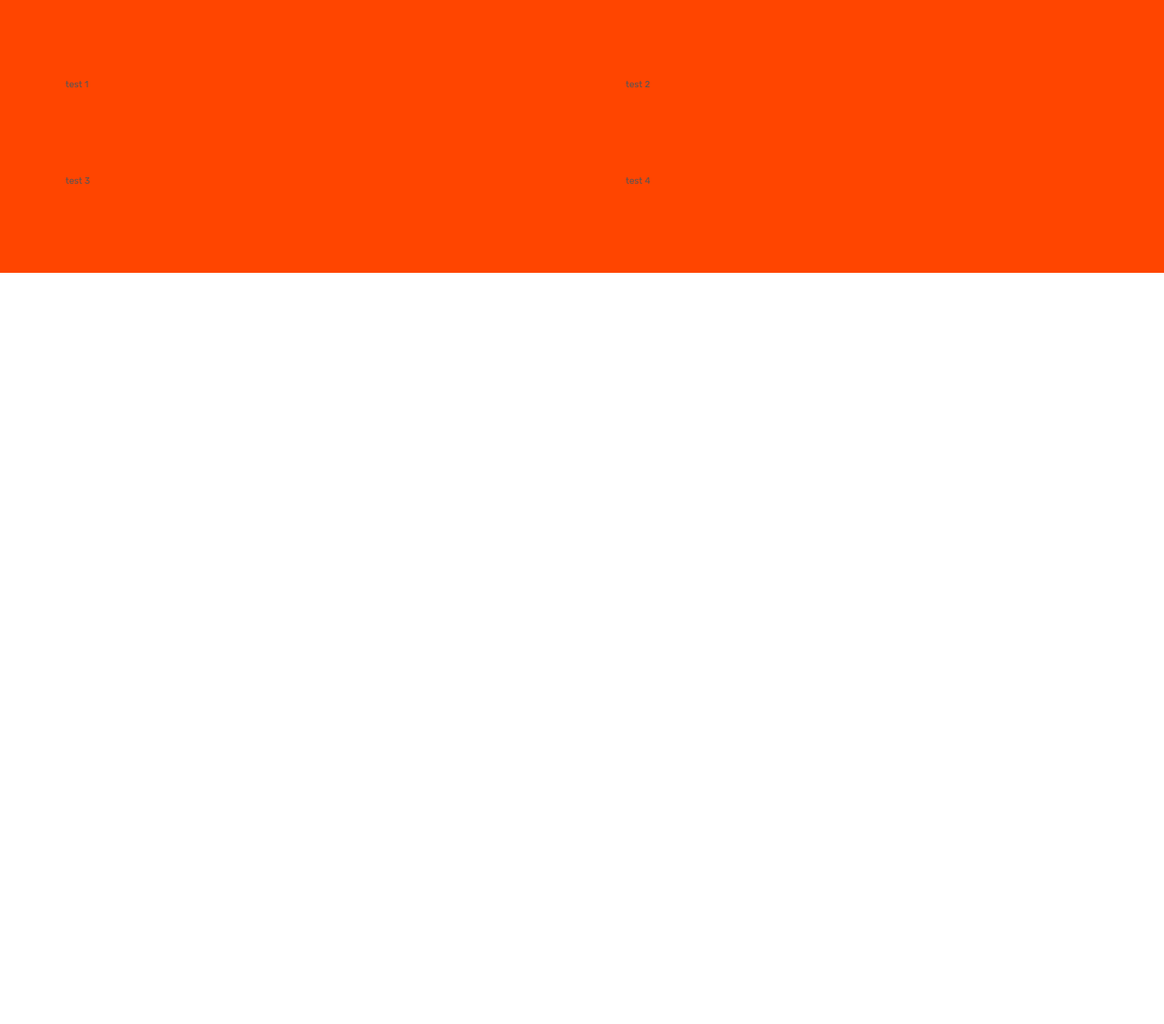
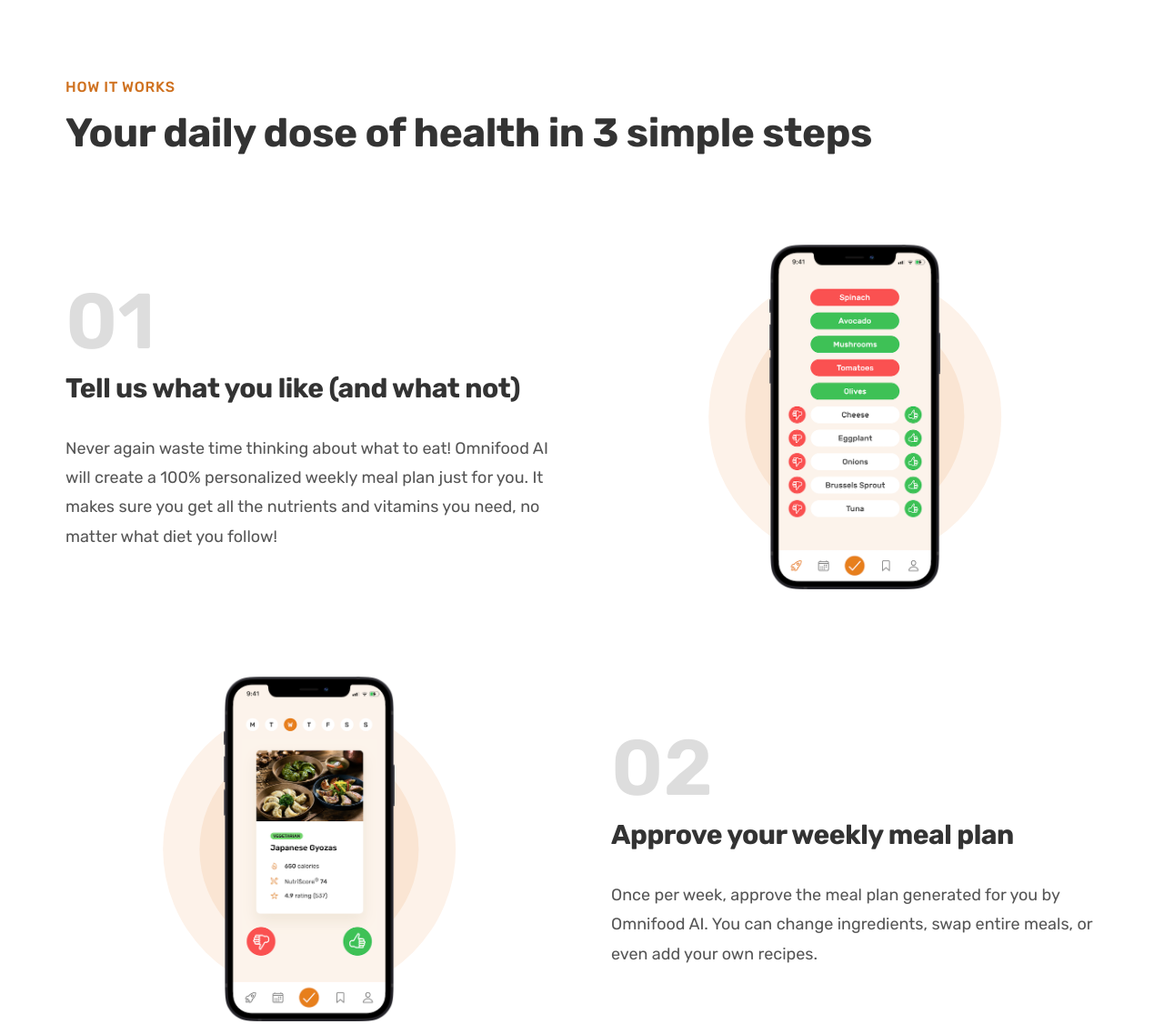
Before and after one commit to AnaSad-front/omnifood, a plain HTML site: page index.html in a window 1280 px wide. Shown: the part 768-1894 px from the top of the page at 91% size. Before the commit the page ends 1068 px from the top, so only its background shows below. Drawn offline with Linux system fonts and the light colour scheme.

Commit message:
Building the How it works section

```diff
--- /dev/null
+++ b/css/general.css
@@ -0,0 +1,168 @@
+/*
+
+--- 01 TYPOGRAPHY SYSTEM
+
+FONT SIZE SYSTEM (px)
+10 / 12 / 14 / 16 / 18 / 20 / 24 / 30 / 36 / 44 / 52 / 62 / 74 / 86 / 98
+
+FONT WEIGHTS:
+default: 400
+medium: 500
+semi-bold: 600
+bold: 700
+
+LINE HEIGHTS:
+default: 1
+small: 1.05
+medium: 1.2
+paragraph: 1.6
+
+LETTER SPACING:
+-0.5px
+0.75px
+
+--- 02 COLORS
+
+PRIMARY: #e67e22
+TINTS:
+#fdf2e9
+#fae5d3
+SHADES: #cf711f
+ACCENTS:
+GRAYS:
+#555
+#333
+
+--- 05 SHADOWS
+
+--- 06 BORDER-RADIUS
+default 1rem
+
+--- 07 WHITESPACE
+
+SPACING SYSTEM (px)
+2 / 4 / 8 / 12 / 16 / 24 / 32 / 48 / 64 / 80 / 96 / 128
+*/
+
+* {
+  margin: 0;
+  padding: 0;
+  box-sizing: border-box;
+}
+
+html {
+  font-size: 62.5%;
+}
+
+body {
+  font-family: "Rubik", sans-serif;
+  line-height: 1;
+  font-weight: 400;
+  color: #555;
+}
+
+.container {
+  max-width: 120rem;
+  margin: 0 auto;
+  padding: 0 3.2rem;
+}
+
+.grid {
+  display: grid;
+  column-gap: 6.4rem;
+  row-gap: 9.6rem;
+}
+
+.grid--2-cols {
+  grid-template-columns: repeat(2, 1fr);
+}
+
+.grid--3-cols {
+  grid-template-columns: repeat(3, 1fr);
+}
+
+.grid--4-cols {
+  grid-template-columns: repeat(4, 1fr);
+}
+
+.grid--center-v {
+  align-items: center;
+}
+
+.heading-primary,
+.heading-secondary,
+.heading-tertiary {
+  font-weight: 700;
+  color: #333;
+  letter-spacing: -0.5px;
+}
+
+.heading-primary {
+  font-size: 5.2rem;
+  line-height: 1.05;
+  margin-bottom: 3.2rem;
+}
+
+.heading-secondary {
+  font-size: 4.4rem;
+  line-height: 1.2;
+  margin-bottom: 9.6rem;
+}
+
+.heading-tertiary {
+  font-size: 3rem;
+  line-height: 1.2;
+  margin-bottom: 3.2rem;
+}
+
+.subheading {
+  display: block;
+  font-size: 1.6rem;
+  font-weight: 500;
+  color: #cf711f;
+  text-transform: uppercase;
+  margin-bottom: 1.6rem;
+  letter-spacing: 0.75px;
+}
+
+.btn:link,
+.btn:visited {
+  display: inline-block;
+  text-decoration: none;
+  font-size: 2rem;
+  font-weight: 600;
+  padding: 1.6rem 3.2rem;
+  border-radius: 1rem;
+
+  /* put transition on original 'state' */
+  transition: background-color 0.5s;
+}
+
+.btn--full:link,
+.btn--full:visited {
+  background-color: #e67e22;
+  color: #fff;
+}
+
+.btn--full:hover,
+.btn--full:active {
+  background-color: #cf711f;
+}
+
+.btn--outline:link,
+.btn--outline:visited {
+  background-color: #fff;
+  color: #555;
+}
+
+.btn--outline:hover,
+.btn--outline:active {
+  background-color: #fdf2e9;
+
+  /* Trick to add border inside */
+  box-shadow: inset 0 0 0 3px #fff;
+}
+
+.margin-right-sm {
+  margin-right: 1.6rem !important;
+}
--- a/css/style.css
+++ b/css/style.css
@@ -1,133 +1,3 @@
-/*
-
---- 01 TYPOGRAPHY SYSTEM
-
-FONT SIZE SYSTEM (px)
-10 / 12 / 14 / 16 / 18 / 20 / 24 / 30 / 36 / 44 / 52 / 62 / 74 / 86 / 98
-
-FONT WEIGHTS:
-default: 400
-medium: 500
-semi-bold: 600
-bold: 700
-
-LINE HEIGHTS:
-default: 1
-small: 1.05
-paragraph: 1.6
-
---- 02 COLORS
-
-PRIMARY: #e67e22
-TINTS: #fdf2e9
-SHADES: #cf711f
-ACCENTS:
-GRAYS:
-#555
-#333
-
---- 05 SHADOWS
-
---- 06 BORDER-RADIUS
-default 1rem
-
---- 07 WHITESPACE
-
-SPACING SYSTEM (px)
-2 / 4 / 8 / 12 / 16 / 24 / 32 / 48 / 64 / 80 / 96 / 128
-*/
-
-* {
-  margin: 0;
-  padding: 0;
-  box-sizing: border-box;
-}
-
-html {
-  font-size: 62.5%;
-}
-
-body {
-  font-family: "Rubik", sans-serif;
-  line-height: 1;
-  font-weight: 400;
-  color: #555;
-}
-
-.container {
-  max-width: 120rem;
-  margin: 0 auto;
-  padding: 0 3.2rem;
-}
-
-.grid {
-  display: grid;
-  gap: 9.6rem;
-}
-
-.grid--2-cols {
-  grid-template-columns: repeat(2, 1fr);
-}
-
-.grid--3-cols {
-  grid-template-columns: repeat(3, 1fr);
-}
-
-.grid--4-cols {
-  grid-template-columns: repeat(4, 1fr);
-}
-
-.heading-primary {
-  font-size: 5.2rem;
-  font-weight: 700;
-  line-height: 1.05;
-  color: #333;
-  letter-spacing: -0.5px;
-  margin-bottom: 3.2rem;
-}
-
-.btn:link,
-.btn:visited {
-  display: inline-block;
-  text-decoration: none;
-  font-size: 2rem;
-  font-weight: 600;
-  padding: 1.6rem 3.2rem;
-  border-radius: 1rem;
-
-  /* put transition on original 'state' */
-  transition: background-color 0.5s;
-}
-
-.btn--full:link,
-.btn--full:visited {
-  background-color: #e67e22;
-  color: #fff;
-}
-
-.btn--full:hover,
-.btn--full:active {
-  background-color: #cf711f;
-}
-
-.btn--outline:link,
-.btn--outline:visited {
-  background-color: #fff;
-  color: #555;
-}
-
-.btn--outline:hover,
-.btn--outline:active {
-  background-color: #fdf2e9;
-
-  /* Trick to add border inside */
-  box-shadow: inset 0 0 0 3px #fff;
-}
-
-.margin-right-sm {
-  margin-right: 1.6rem !important;
-}
-
 /* HEADER */
 
 .header {
@@ -243,5 +113,53 @@
 
 .section-how {
   padding: 9.6rem 0;
-  background-color: orangered;
 }
+
+.step-number {
+  font-size: 8.6rem;
+  font-weight: 600;
+  color: #ddd;
+  margin-bottom: 1.2rem;
+}
+
+.step-description {
+  font-size: 1.8rem;
+  line-height: 1.8;
+}
+
+.step-img-box {
+  position: relative;
+  display: flex;
+  align-items: center;
+  justify-content: center;
+}
+
+.step-img-box::before,
+.step-img-box::after {
+  content: "";
+  display: block;
+  border-radius: 50%;
+  position: absolute;
+  top: 50%;
+  left: 50%;
+  transform: translate(-50%, -50%);
+}
+
+.step-img-box::before {
+  width: 60%;
+  /* 60% of parent's width */
+  padding-bottom: 60%;
+  background-color: #fdf2e9;
+  z-index: -2;
+}
+
+.step-img-box::after {
+  width: 45%;
+  padding-bottom: 45%;
+  background-color: #fae5d3;
+  z-index: -1;
+}
+
+.step-img {
+  width: 35%;
+}
--- a/index.html
+++ b/index.html
@@ -9,6 +9,7 @@
       href="https://fonts.googleapis.com/css2?family=Rubik:ital,wght@0,300..900;1,300..900&display=swap"
       rel="stylesheet"
     />
+    <link rel="stylesheet" href="./css/general.css" />
     <link rel="stylesheet" href="./css/style.css" />
 
     <title>Omnifood</title>
@@ -85,11 +86,70 @@
         </div>
       </section>
       <section class="section-how">
-        <div class="container grid grid--2-cols">
-          <div>test 1</div>
-          <div>test 2</div>
-          <div>test 3</div>
-          <div>test 4</div>
+        <div class="container">
+          <span class="subheading">How it works</span>
+          <h2 class="heading-secondary">
+            Your daily dose of health in 3 simple steps
+          </h2>
+        </div>
+
+        <!-- STEP 1 -->
+        <div class="container grid grid--2-cols grid--center-v">
+          <div class="step-text-box">
+            <p class="step-number">01</p>
+            <h3 class="heading-tertiary">
+              Tell us what you like (and what not)
+            </h3>
+            <p class="step-description">
+              Never again waste time thinking about what to eat! Omnifood AI
+              will create a 100% personalized weekly meal plan just for you. It
+              makes sure you get all the nutrients and vitamins you need, no
+              matter what diet you follow!
+            </p>
+          </div>
+          <div class="step-img-box">
+            <img
+              src="./img/app/app-screen-1.png"
+              alt="iPhone app preferences selection screen"
+              class="step-img"
+            />
+          </div>
+
+          <!-- STEP 2 -->
+          <div class="step-img-box">
+            <img
+              src="./img/app/app-screen-2.png"
+              alt="iPhone app meal approving plan screen"
+              class="step-img"
+            />
+          </div>
+          <div class="step-text-box">
+            <p class="step-number">02</p>
+            <h3 class="heading-tertiary">Approve your weekly meal plan</h3>
+            <p class="step-description">
+              Once per week, approve the meal plan generated for you by Omnifood
+              AI. You can change ingredients, swap entire meals, or even add
+              your own recipes.
+            </p>
+          </div>
+
+          <!-- STEP 3 -->
+          <div class="step-text-box">
+            <p class="step-number">03</p>
+            <h3 class="heading-tertiary">Receive meals at convenient time</h3>
+            <p class="step-description">
+              Best chefs in town will cook your selected meal every day, and we
+              will deliver it to your door whenever works best for you. You can
+              change delivery schedule and address daily!
+            </p>
+          </div>
+          <div class="step-img-box">
+            <img
+              src="./img/app/app-screen-3.png"
+              alt="iPhone app delivery screen"
+              class="step-img"
+            />
+          </div>
         </div>
       </section>
     </main>
```
